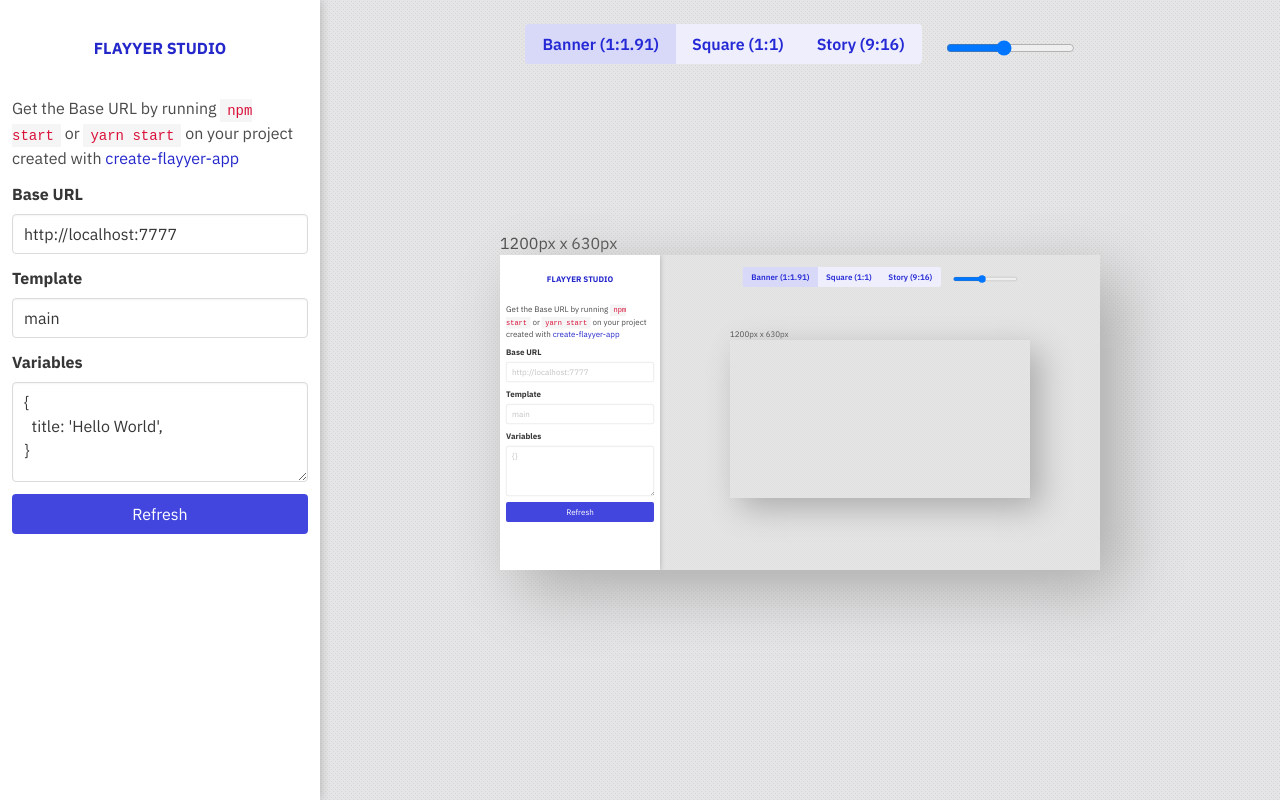
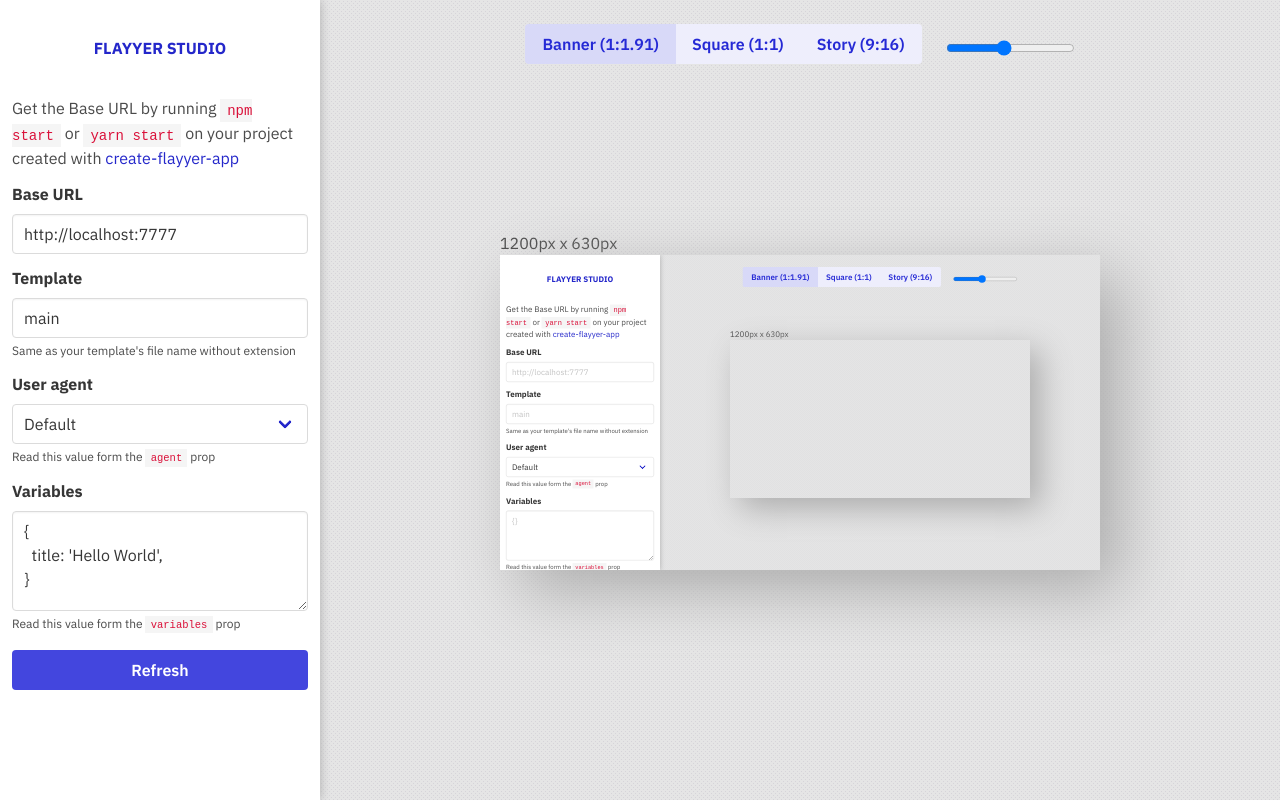
Before and after one commit to useflyyer/studio, a Next.js app: page / in a window 1280 px wide. Built offline with nearby package versions, Linux system fonts and the light colour scheme.

Commit message:
feat: Add support for whatsapp user agent

```diff
--- a/pages/index.tsx
+++ b/pages/index.tsx
@@ -2,11 +2,11 @@
 import styled from "styled-components";
 import classNames from "classnames";
 import Head from "next/head";
+import { useSearchParam } from "react-use";
+import { useForm } from "react-hook-form";
+import { ErrorMessage } from "@hookform/error-message";
+import JSON5 from "json5";
 import qs from "qs";
-import JSON5 from "json5";
-import { useForm } from "react-hook-form";
-import { useSearchParam } from "react-use";
-import { ErrorMessage } from "@hookform/error-message";
 
 const Container = styled.div`
   width: 100vw;
@@ -125,6 +125,10 @@
   template: string;
   base: string;
   variables: string;
+  /**
+   * Pass `_ua=` query param to iframe.
+   */
+  agent?: string;
 };
 
 function FORM_TO_URL(input: FormSchema) {
@@ -143,6 +147,9 @@
   });
   const form = useForm<FormSchema>({
     mode: "onBlur",
+    defaultValues: {
+      agent: "",
+    },
   });
 
   const paramTemplate = useSearchParam("template") || "main";
@@ -155,9 +162,9 @@
       base: "http:" + "//" + paramHost + ":" + paramPort,
       variables: JSON5.stringify({ title: "Hello World" }, null, 2),
     };
-    form.setValue("template", input.template);
-    form.setValue("base", input.base);
-    form.setValue("variables", input.variables);
+    for (const [key, value] of Object.entries(input)) {
+      form.setValue(key as any, value);
+    }
     setURL(FORM_TO_URL(input));
   }, [paramTemplate, paramHost, paramPort]);
 
@@ -176,7 +183,7 @@
   }
 
   function handleSquare() {
-    setSettings((state) => ({ ...state, mode: "square", width: "1200px", height: "1200px" }));
+    setSettings((state) => ({ ...state, mode: "square", width: "1080px", height: "1080px" }));
   }
   function handleBanner() {
     setSettings((state) => ({ ...state, mode: "banner", width: "1200px", height: "630px" }));
@@ -185,14 +192,45 @@
     setSettings((state) => ({ ...state, mode: "story", width: "1080px", height: "1920px" }));
   }
 
+  const frame = { ...settings }; // clone
+
+  // Adapt frame depending on user agent
+  const agent = form.watch("agent");
+  const forceSquare = agent === "whatsapp"; // TODO: check other platforms where a format is forced.
+  if (forceSquare) {
+    frame.width = "630px";
+    frame.height = "630px";
+  }
+
   const cloned = useMemo(() => {
     if (!url) return null;
     const cloned = new URL(url.href);
     if (!cloned.pathname.endsWith(".html")) {
       cloned.pathname = cloned.pathname + ".html";
     }
+    if (forceSquare) {
+      cloned.searchParams.set("_ua", "whatsapp");
+    }
     return cloned;
-  }, [url]);
+  }, [url, forceSquare]);
+
+  const MODES = [
+    {
+      name: "Banner (1:1.91)",
+      mode: "banner",
+      action: handleBanner,
+    },
+    {
+      name: "Square (1:1)",
+      mode: "square",
+      action: handleSquare,
+    },
+    {
+      name: "Story (9:16)",
+      mode: "story",
+      action: handleStory,
+    },
+  ];
 
   return (
     <div>
@@ -231,16 +269,7 @@
                     name="base"
                     type="url"
                     ref={form.register({
-                      validate: {
-                        url: (value) => {
-                          try {
-                            new URL(value);
-                            return true;
-                          } catch (e) {
-                            return e.message;
-                          }
-                        },
-                      },
+                      validate: { url: VALIDATE_URL },
                     })}
                     placeholder="http://localhost:7777"
                   />
@@ -258,6 +287,22 @@
                 <p className="help is-danger">
                   <ErrorMessage name="template" errors={form.errors} />
                 </p>
+                <p className="help">{"Same as your template's file name without extension"}</p>
+              </div>
+
+              <div className="field">
+                <label className="label">User agent</label>
+                <div className="control">
+                  <div className="select is-fullwidth">
+                    <select name="agent" ref={form.register}>
+                      <option value="">Default</option>
+                      <option value="whatsapp">WhatsApp</option>
+                    </select>
+                  </div>
+                </div>
+                <p className="help">
+                  Read this value form the <code>agent</code> prop
+                </p>
               </div>
 
               <div className="field">
@@ -268,16 +313,7 @@
                     className="input"
                     name="variables"
                     ref={form.register({
-                      validate: {
-                        json: (value) => {
-                          try {
-                            JSON5.parse(value);
-                            return true;
-                          } catch (e) {
-                            return e.message;
-                          }
-                        },
-                      },
+                      validate: { json: VALIDATE_JSON5 },
                     })}
                     rows={4}
                     placeholder="{}"
@@ -286,8 +322,12 @@
                 <p className="help is-danger">
                   <ErrorMessage name="variables" errors={form.errors} />
                 </p>
+                <p className="help">
+                  Read this value form the <code>variables</code> prop
+                </p>
               </div>
-              <button type="submit" className="button is-primary is-fullwidth">
+
+              <button type="submit" className="mt-4 button is-primary is-fullwidth has-text-weight-semibold">
                 Refresh
               </button>
             </form>
@@ -298,12 +338,12 @@
             <WorkspaceContent>
               <div>
                 <p style={{ zIndex: 9 }}>
-                  {settings.width} x {settings.height}
+                  {frame.width} x {frame.height}
                 </p>
-                <IFrameContainer {...settings}>
+                <IFrameContainer {...frame}>
                   {cloned && (
-                    <IFrameWrap {...settings}>
-                      <IFrame {...settings} src={cloned.href} />
+                    <IFrameWrap {...frame}>
+                      <IFrame {...frame} src={cloned.href} />
                     </IFrameWrap>
                   )}
                 </IFrameContainer>
@@ -312,41 +352,27 @@
 
             <WorkspaceMenu>
               <WorkspaceMenuItem>
+                {forceSquare ? (
+                  <div className="field">
+                    <p className="text">WhatsApp has a fixed size</p>
+                  </div>
+                ) : (
                   <div className="field has-addons has-shadow">
-                  <p className="control">
+                    {MODES.map((mode) => (
+                      <p key={mode.mode} className="control">
                         <button
                           className={classNames({
                             "button is-primary is-light has-text-weight-semibold": true,
-                        "is-active": settings.mode === "banner",
+                            "is-active": frame.mode === mode.mode,
                           })}
-                      onClick={handleBanner}
+                          onClick={mode.action}
                         >
-                      <span>Banner (1:1.91)</span>
+                          <span>{mode.name}</span>
                         </button>
                       </p>
-                  <p className="control">
-                    <button
-                      className={classNames({
-                        "button is-primary is-light has-text-weight-semibold": true,
-                        "is-active": settings.mode === "square",
-                      })}
-                      onClick={handleSquare}
-                    >
-                      <span>Square (1:1)</span>
-                    </button>
-                  </p>
-                  <p className="control">
-                    <button
-                      className={classNames({
-                        "button is-primary is-light has-text-weight-semibold": true,
-                        "is-active": settings.mode === "story",
-                      })}
-                      onClick={handleStory}
-                    >
-                      <span>Story (9:16)</span>
-                    </button>
-                  </p>
+                    ))}
                   </div>
+                )}
 
                 <div className="field" style={{ marginLeft: "1.5rem" }}>
                   <label style={{ display: "none" }} className="label">
@@ -359,7 +385,7 @@
                       min="0.10"
                       max="1"
                       step={0.001}
-                      value={settings.ratio}
+                      value={frame.ratio}
                       onChange={handleRatio}
                     ></input>
                   </div>
@@ -372,3 +398,21 @@
     </div>
   );
 }
+
+function VALIDATE_URL(value: string) {
+  try {
+    new URL(value);
+    return true;
+  } catch (e) {
+    return e.message;
+  }
+}
+
+function VALIDATE_JSON5(value: string) {
+  try {
+    JSON5.parse(value);
+    return true;
+  } catch (e) {
+    return e.message;
+  }
+}
```
Lines whose indentation alone changed are shown as unchanged.
